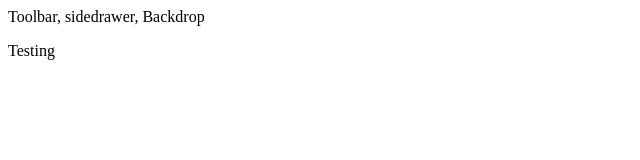
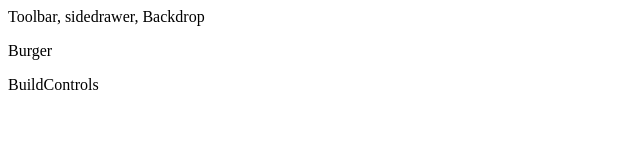
Before and after one commit to vikaspulluri/react-tutorial, a React (Create React App) app: page / in a window 1280 px wide. Shown: the top 160 px of the page, without its empty margins (0-640 px from the left). Built offline with nearby package versions, Linux system fonts and the light colour scheme.

Commit message:
Burger builder component

```diff
--- a/src/App.js
+++ b/src/App.js
@@ -1,12 +1,13 @@
 import React, { Component } from 'react';
 import Layout from './components/Layout/Layout';
+import BurgerBuilder from './containers/BurgerBuilder/BurgerBuilder';
 
 class App extends Component {
 
   render() {
     return (
       <Layout>
-        <p>Testing</p>
+        <BurgerBuilder />
       </Layout>
     )
   }
--- /dev/null
+++ b/src/components/Layout/Layout.css
@@ -0,0 +1,3 @@
+.content {
+  margin-top: 60px;
+}
--- a/src/components/Layout/Layout.js
+++ b/src/components/Layout/Layout.js
@@ -1,12 +1,13 @@
-import React, { fragment } from 'react';
+import React, { Fragment } from 'react';
+import classes from './Layout.css';
 
 const layout = (props) => (
-  <fragment>
+  <Fragment>
     <div>Toolbar, sidedrawer, Backdrop</div>
-    <main>
+    <main className={classes.content}>
       {props.children}
     </main>
-  </fragment>
+  </Fragment>
 );
 
 export default layout;
--- /dev/null
+++ b/src/containers/BurgerBuilder/BurgerBuilder.js
@@ -0,0 +1,14 @@
+import React, { Component, Fragment } from 'react';
+
+class BurgerBuilder extends Component {
+  render() {
+    return (
+      <Fragment>
+        <p>Burger</p>
+        <p>BuildControls</p>
+      </Fragment>
+    );
+  }
+}
+
+export default BurgerBuilder;
```
